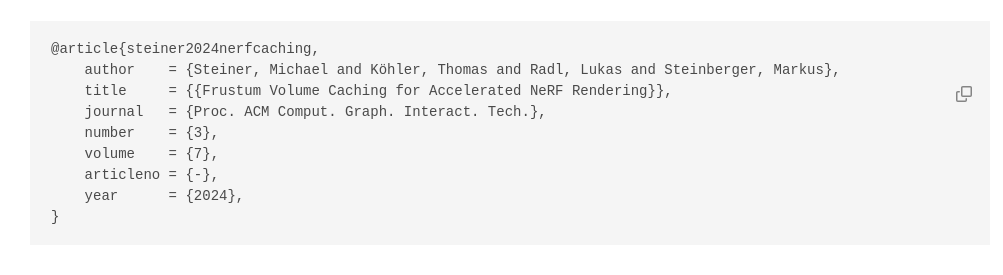
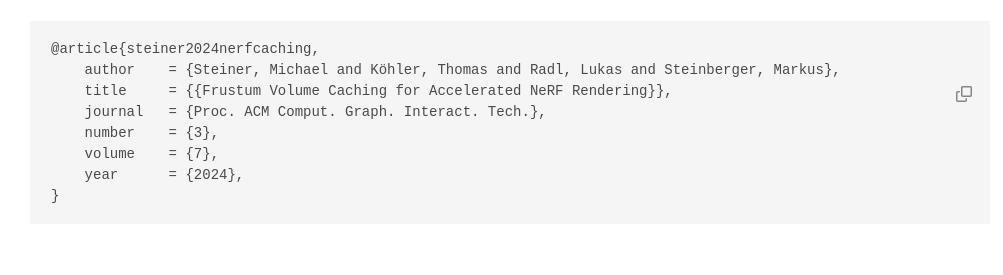
Before and after one commit to steimich96/FrustumVolumeCaching, a plain HTML site: page index.html in a window 1280 px wide. Shown: the part 3978-4253 px from the top of the page, without its empty margins (130-1133 px from the left). Drawn offline with nearby package versions, Linux system fonts and the light colour scheme; a script that the page names is missing; some icons are missing; a web font is replaced by a local one.

Commit message:
Removed article number (for now)

```diff
--- a/index.html
+++ b/index.html
@@ -309,7 +309,6 @@
     journal   = {Proc. ACM Comput. Graph. Interact. Tech.},
     number    = {3},
     volume    = {7},
-    articleno = {-},
     year      = {2024},
 }</code></pre>
             <clipboard-copy aria-label="Copy"
```
